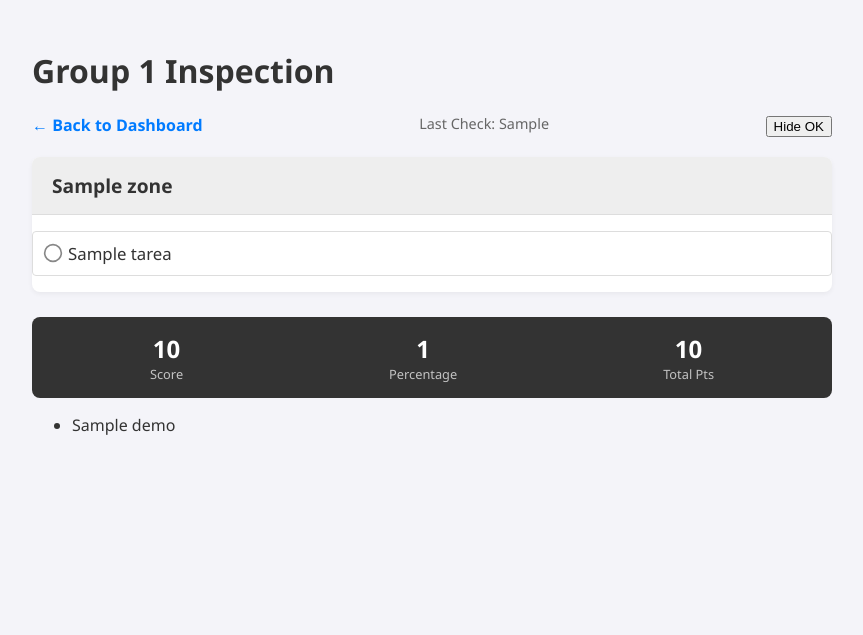
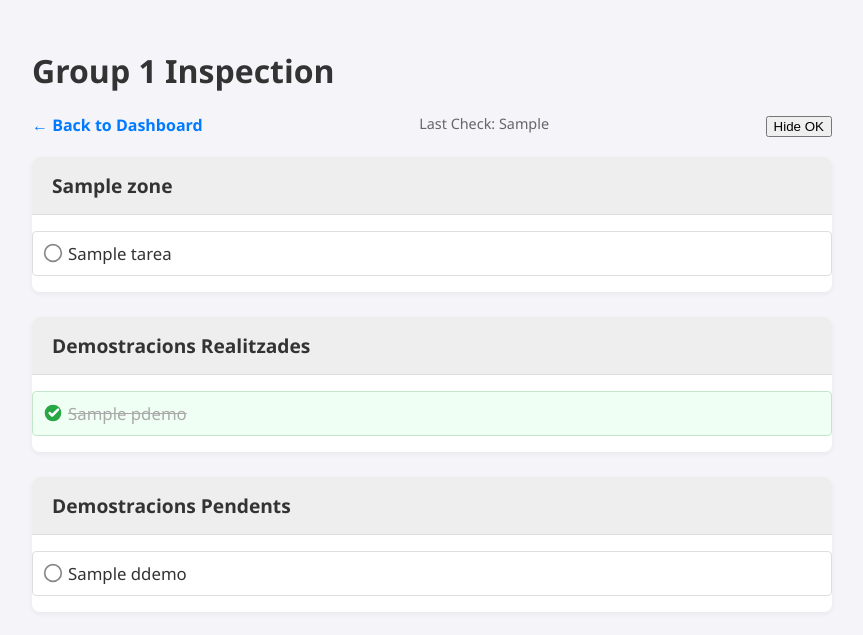
Before and after one commit to GuillermoLopezEsteve/Checklist, a Flask app: template templates/checklist.html in a window 1280 px wide. Shown: the top 635 px of the page, without its empty margins (208-1071 px from the left). Run offline with Flask 3, Linux system fonts and the light colour scheme; the template is opened without the code that fills it: most values are stand-ins (such as "Sample title", 1, 10 or a date in 2020).

Commit message:
Style Changes Checklist

```diff
--- a/templates/checklist.html
+++ b/templates/checklist.html
@@ -103,6 +103,8 @@
                 <button class="task-hide-button" onclick="hideDone()">Hide OK</button>
             </div>
         </div>
+
+
         <form id="form-tasks">
             {% for zone in data.zones %}
             <div class="zone-card">
@@ -120,32 +122,39 @@
             {% endfor %}
         </form>
 
-        <div class="stats-footer">
-            <div class="stat-box">
-                <div class="stat-val">{{ data.stats.score }}</div>
-                <div class="stat-label">Score</div>
-            </div>
-            <div class="stat-box">
-                <div class="stat-val">{{ data.stats.percent }}</div>
-                <div class="stat-label">Percentage</div>
-            </div>
-            <div class="stat-box">
-                <div class="stat-val">{{ data.stats.total }}</div>
-                <div class="stat-label">Total Pts</div>
-            </div>
-        </div>
-
     {% else %}
         <p style="color:red; text-align:center;">Error loading Script data.</p>
     {% endif %}
 
     {% if demo %}
-        <ul>
-          {% for demo in demos %}
-            <li>{{ demo }}</li>
-          {% endfor %}
-        </ul>
-
+        <form id="demo-done">
+            <div class="zone-card">
+                <div class="zone-header">
+                    <h2>Demostracions Realitzades</h2>
+                </div>
+                    <ul class="tasks">
+                      {% for pdemo in demo.done_demos %}
+                                <li class="task-card task-done">
+                                    <span class="task-name">{{ pdemo }}</span>
+                                </li>
+                      {% endfor %}
+                    </ul>
+            </div>
+        </form>
+        <form id="demo-pending">
+            <div class="zone-card">
+                <div class="zone-header">
+                    <h2>Demostracions Pendents</h2>
+                </div>
+                <ul class="tasks">
+                  {% for ddemo in demo.pending_demos %}
+                            <li class="task-card task-pending">
+                                <span class="task-name">{{ ddemo }}</span>
+                            </li>
+                  {% endfor %}
+                </ul>
+            </div>
+        </form>
     {% else %}
         <p style="color:red; text-align:center;">Error loading Demostration data.</p>
     {% endif %}
```
